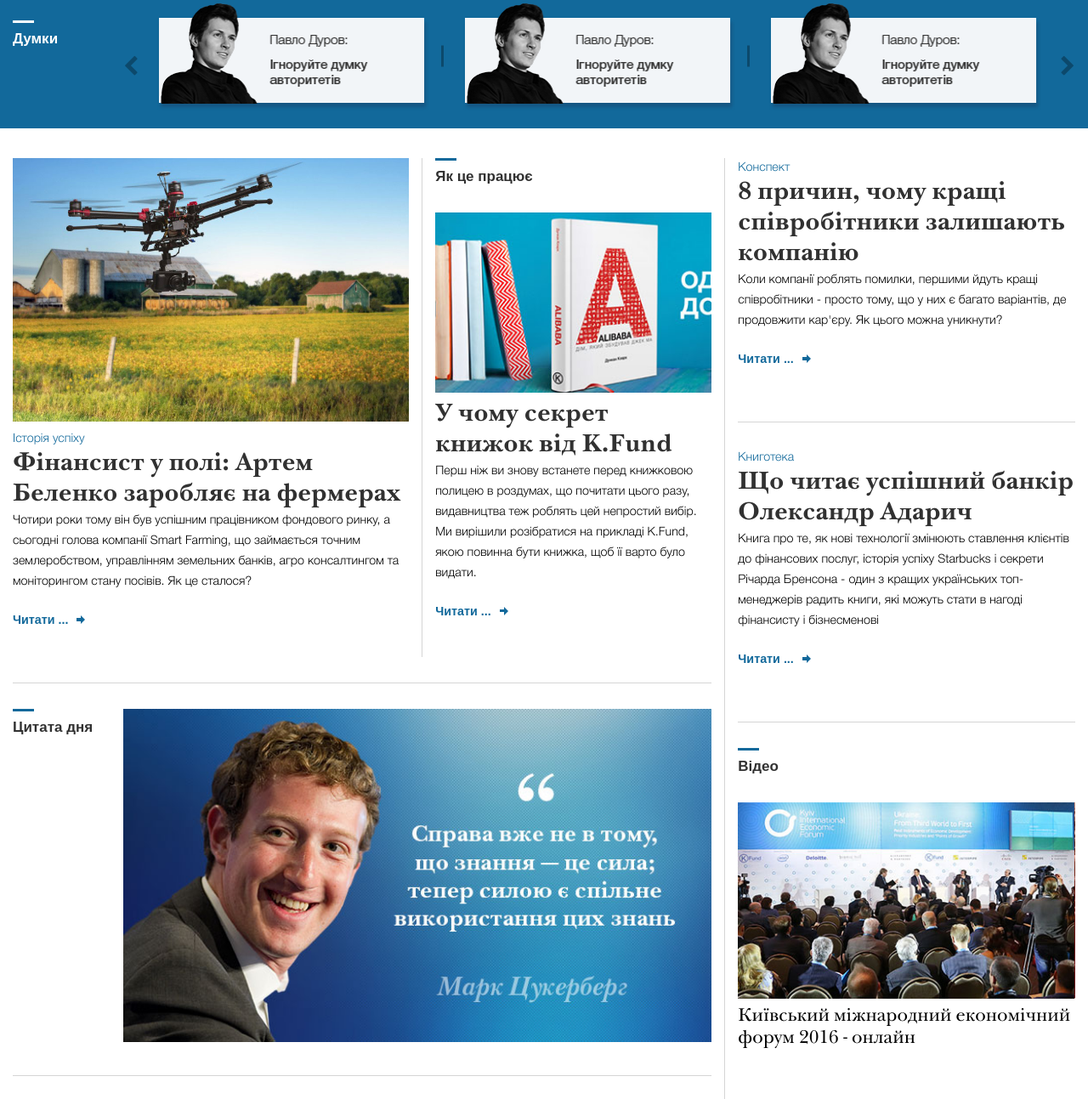
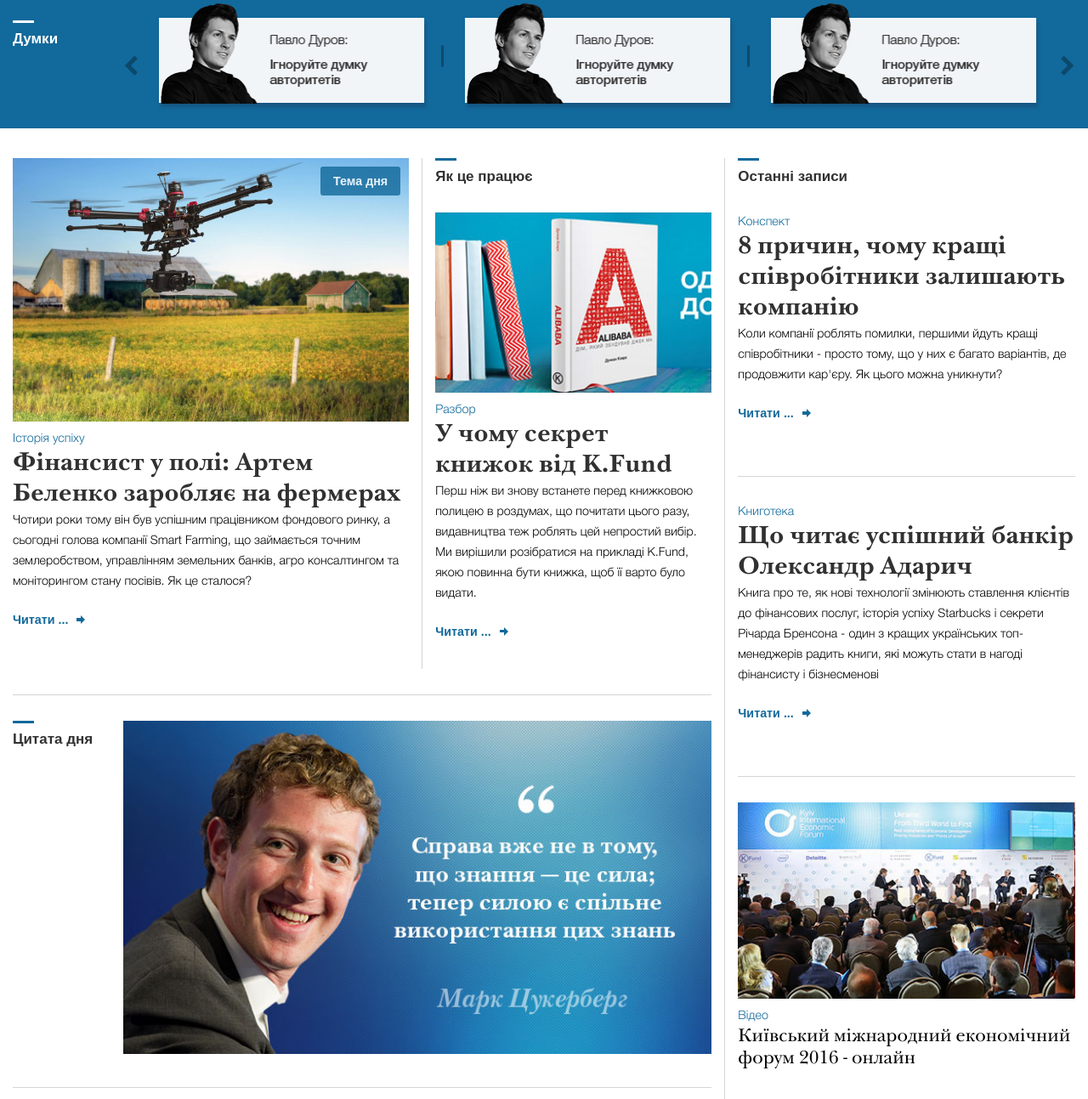
Before and after one commit to mdvs-pro/site-kfund-media, a website: page index.html in a window 1280 px wide. Shown: the part 567-1860 px from the top of the page at 85% size. Drawn offline with nearby package versions, Linux system fonts and the light colour scheme; a web font is replaced by a local one.

Commit message:
change post style

```diff
--- a/assets/scss/_post.scss
+++ b/assets/scss/_post.scss
@@ -5,7 +5,23 @@
     color: $secondary_color;
   }
 
+  &__special {
+    color: $color_white;
+    background: $secondary_color;
+    font-weight: 600;
+    border-radius: 0.3rem;
+
+    position: absolute;
+    top: 1rem;
+    right: 1rem;
+
+    padding: 1rem 1.5rem;
+    line-height: 1;
+    opacity: 0.8;
+  }
+
   &__image {
+    position: relative;
 
     img {
       width: 100%;
--- a/index.html
+++ b/index.html
@@ -183,6 +183,7 @@
                             <article class="post entry-post post-type-bestseller">
                                 <div class="post__image">
                                     <img src="assets/images/success-post.jpg" alt="success-post">
+                                    <span class="post__special">Тема дня</span>
                                 </div>
                                 <div class="post__content">
                                     <header>
@@ -205,6 +206,7 @@
                                 </div>
                                 <div class="post__content">
                                     <header>
+                                        <span class="post__type">Разбор</span>
                                         <h2 class="post__header">У чому секрет книжок від K.Fund</h2>
                                     </header>
                                     <p>Перш ніж ви знову встанете перед книжковою полицею в роздумах,
@@ -285,6 +287,7 @@
                 <div class="col-xl-4 column column--last">
                     <div class="row">
                         <div class="col-12 column column--top column--last column--mrg-b">
+                            <span class="heading heading--top">Останні записи</span>
                             <article class="post entry-post post-type-notes">
                                 <div class="post__content">
                                     <header>
@@ -313,10 +316,10 @@
                         </div>
                         <div class="col-12 column column--mrg-b">
                             <article class="post entry-post post-type-notes column--border-t">
-                                <span class="heading heading--top">Відео</span>
                                 <div class="post__image">
                                     <img src="assets/images/video-post.png" alt="video-image">
                                 </div>
+                                <span class="post__type">Відео</span>
                                 <div class="post__content">
                                     <h3 class="post__header">Київський міжнародний економічний форум 2016 - онлайн</h3>
                                 </div>
@@ -324,10 +327,10 @@
                         </div>
                         <div class="col-12 column column--mrg-b">
                             <article class="post entry-post post-type-notes column--border-t column--border-b">
-                                <span class="heading heading--top">Тест</span>
                                 <div class="post__image">
                                     <img src="assets/images/test-post.jpg" alt="test-image">
                                 </div>
+                                <span class="post__type">Тест</span>
                                 <div class="post__content">
                                     <h3 class="post__header">Запомнить все и Level One о том, как натренировать память</h3>
                                 </div>
```
Also changed, not shown: src/partials/frontpage/news.html (+5 -2 lines), style.css.
